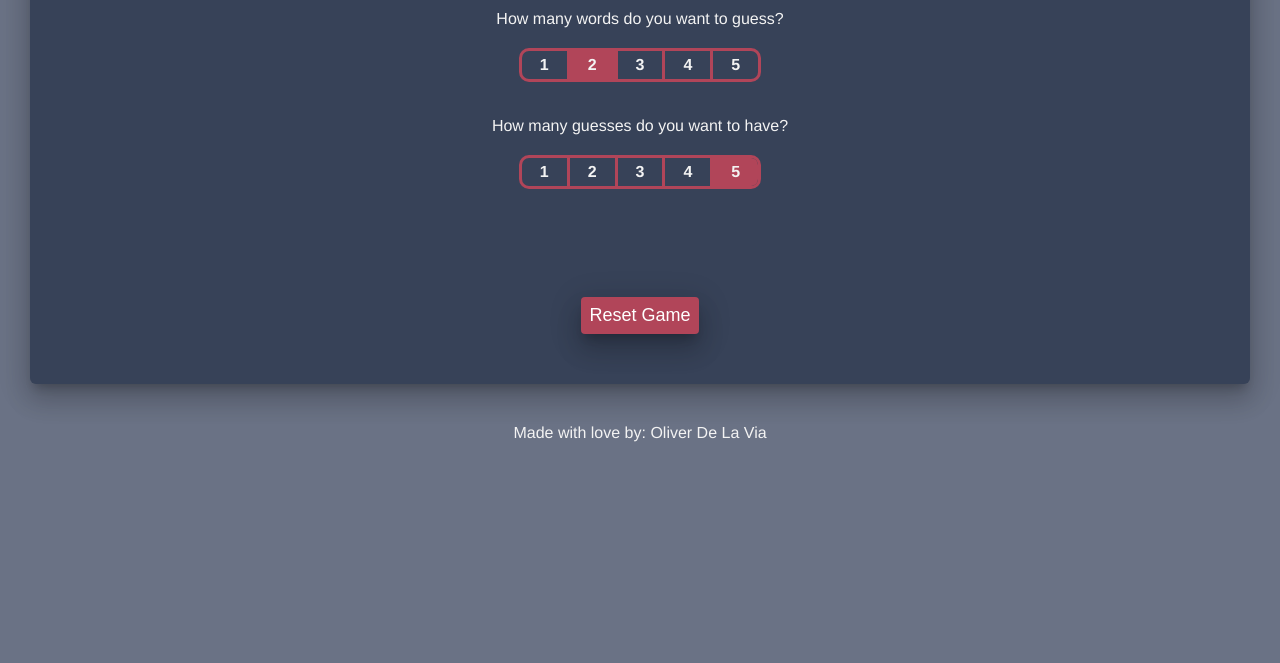
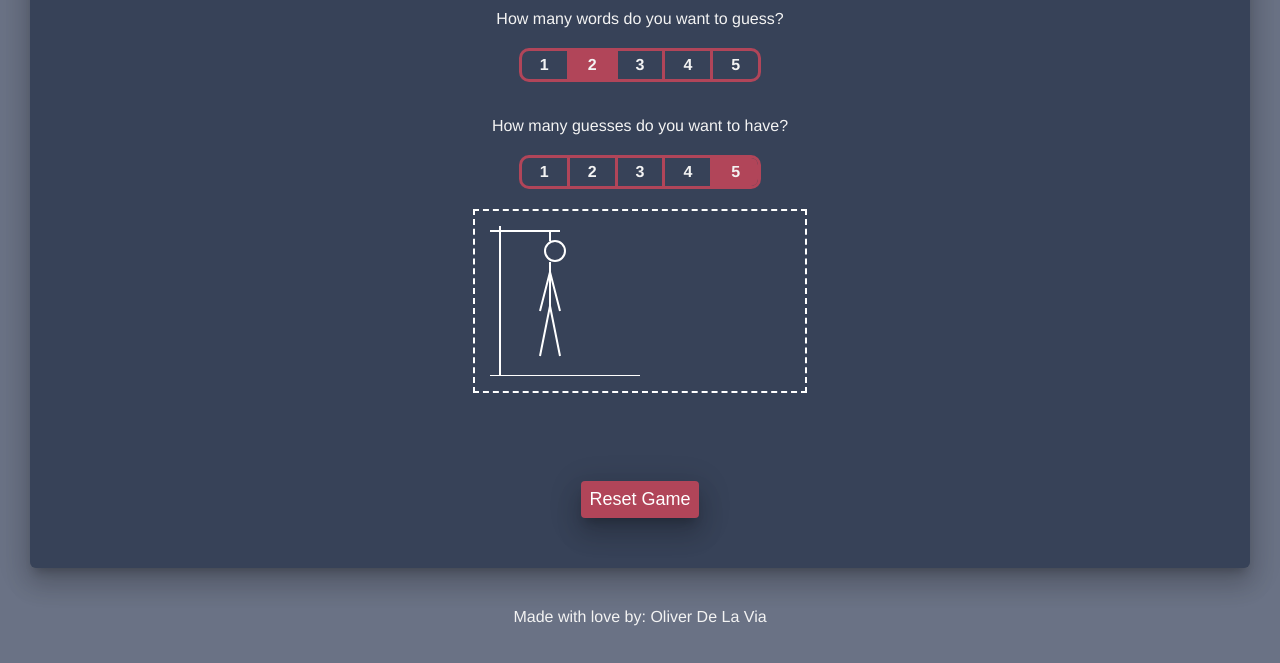
Before and after one commit to odelavia/vanillaJS-hangman-app, a website built with webpack: page public/index.html in a window 1280 px wide. Shown: the part 227-890 px from the top of the page. Before the commit the page ends 800 px from the top, so only its background shows below. Built offline with nearby package versions, Linux system fonts and the light colour scheme; no server answers.

Commit message:
set up canvas element Hangman drawing

```diff
--- a/public/index.html
+++ b/public/index.html
@@ -21,9 +21,9 @@
                     <input type="radio" id="one-guess" name="selector"><label for="one-guess">1</label><input type="radio" id="two-guess" name="selector"><label for="two-guess">2</label><input type="radio" id="three-guess" name="selector"><label for="three-guess">3</label><input type="radio" id="four-guess" name="selector"><label for="four-guess">4</label><input type="radio" id="five-guess" name="selector" checked><label for="five-guess">5</label>
                 </div>
             </form>
-            <!-- <canvas id="stickman">
+            <canvas id="stickman">
                 This Text will show if the Browser does NOT support HTML5 Canvas tag
-            </canvas> -->
+            </canvas>
             <div id="puzzle" class="puzzle"></div>
             <p id="remainingGuesses"></p>
             <button id='reset' class="button">Reset Game</button>
--- a/public/styles/style.css
+++ b/public/styles/style.css
@@ -91,11 +91,12 @@ label + input[type=radio] + label {
     overflow: hidden;
 }
 
-/* canvas{
+canvas{
+    margin: 0 auto;
     color:#fff;
     border: #fff dashed 2px;
     padding:15px;
-} */
+}
 
 .space {
     margin: 15px 12px;
--- a/src/index.js
+++ b/src/index.js
@@ -78,14 +78,64 @@ startNewDifficulty()
 startGuessDifficulty()
 
 // ---------------------------------------
-// Animate man
+var canvas = document.getElementById("stickman");
+if (canvas.getContext("2d")) { // Check HTML5 canvas support
+var context = canvas.getContext("2d"); // get Canvas Context object
+context.strokeStyle = "#fff";
+context.lineWidth = 2;
+//head
+context.beginPath();
+context.arc(65, 25, 10, 0, Math.PI * 2, true); // draw circle for head
+// (x,y) center, radius, start angle, end angle, anticlockwise
+context.stroke();
+// base
+context.beginPath();
+context.moveTo(0, 150);
+context.lineTo(150, 150);
+context.stroke();
+// pole
+context.beginPath();
+context.moveTo(10, 0);
+context.lineTo(10, 600);
+context.stroke();
+// pole2
+context.beginPath();
+context.moveTo(0, 5);
+context.lineTo(70, 5);
+context.stroke();
+// noose
+context.beginPath();
+context.moveTo(60, 5);
+context.lineTo(60, 15);
+context.stroke();
+// torso
+context.beginPath();
+context.moveTo(60, 36);
+context.lineTo(60, 80);
+context.stroke();
+// arms
+context.beginPath();
+context.moveTo(60, 46);
+context.lineTo(50, 85);
+context.moveTo(60, 46);
+context.lineTo(70, 85);
+context.stroke();
+// legs
+context.beginPath();
+context.moveTo(60, 80);
+context.lineTo(50, 130);
+context.moveTo(60, 80);
+context.lineTo(70, 130);
+context.stroke();
+}
+
+// // Animate man
 // var animate = function () {
 // drawArray[9]();
 // }
 
 // // Hangman
 // let canvas =  function(){
-
 //     const myStickman = document.getElementById("stickman");
 //     let context = myStickman.getContext('2d');
 //     context.beginPath();
@@ -95,6 +145,7 @@ startGuessDifficulty()
 
 // let head = function(){
 //     const myStickman = document.getElementById("stickman");
+//     const myStickman = document.getElementById("stickman");
 //     let context = myStickman.getContext('2d');
 //     context.beginPath();
 //     context.arc(60, 25, 10, 0, Math.PI*2, true);
@@ -102,6 +153,8 @@ startGuessDifficulty()
 // }
 
 // let draw = function($pathFromx, $pathFromy, $pathTox, $pathToy) {
+//     const myStickman = document.getElementById("stickman");
+//     let context = myStickman.getContext('2d');
 //     context.moveTo($pathFromx, $pathFromy);
 //     context.lineTo($pathTox, $pathToy);
 //     context.stroke();
@@ -144,3 +197,6 @@ startGuessDifficulty()
 // };
 
 // const drawArray = [rightLeg, leftLeg, rightArm, leftArm,  torso,  head, frame4, frame3, frame2, frame1];
+
+// animate()
+// debugger
```
